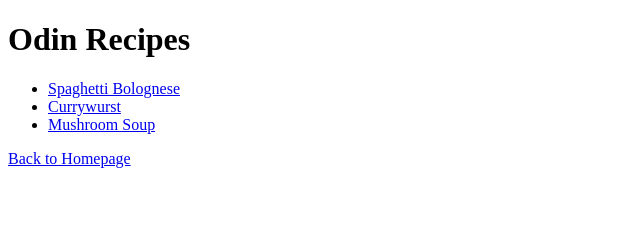
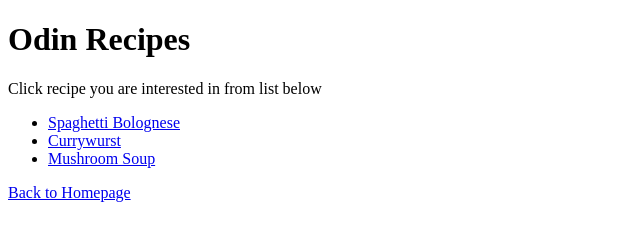
Before and after one commit to avrakin/odin-recipes, a plain HTML site: page index.html in a window 1280 px wide. Shown: the whole page, without its empty margins (0-640 px from the left). Drawn offline with Linux system fonts and the light colour scheme.

Commit message:
Modify index.html content

```diff
--- a/index.html
+++ b/index.html
@@ -18,6 +18,7 @@
         </div>
 
         <div class="recipes-list">
+            <p class="list-title">Click recipe you are interested in from list below</p>
             <ul>
                 <li><a href="./recipes/spaghetti.html">Spaghetti Bolognese</a></li>
                 <li><a href="./recipes/currywurst.html">Currywurst</a></li>
```
